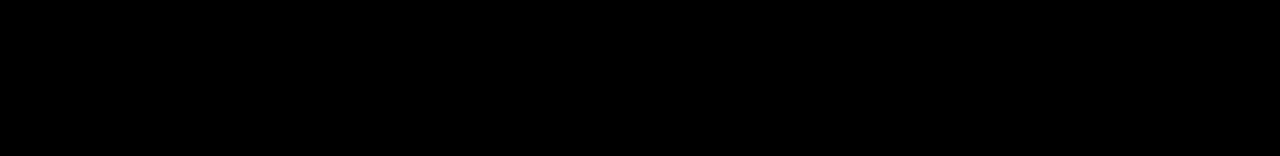
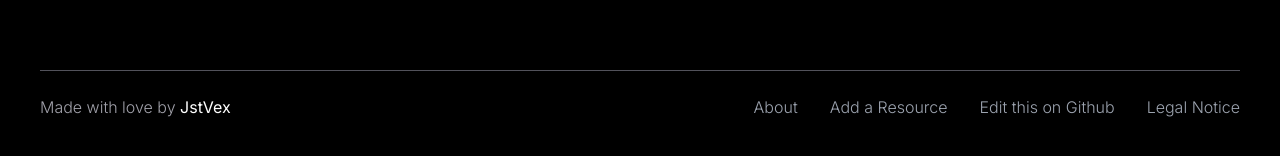
Before and after one commit to JstVex/curations, a Next.js app: page /design in a window 1280 px wide. Shown: the part 446-602 px from the top of the page. Built offline with nearby package versions, Linux system fonts and the light colour scheme; no server answers.

Commit message:
Implement Footer

```diff
--- /dev/null
+++ b/components/footer/index.tsx
@@ -0,0 +1,66 @@
+import Link from "next/link";
+
+interface Link {
+    href: string;
+    label: string;
+}
+
+const links: Link[] = [
+    {
+        href: "/about",
+        label: "About",
+    },
+    {
+        href: "https://",
+        label: "Add a Resource",
+    },
+    {
+        href: "https://github.com/JstVex/curations",
+        label: "Edit this on Github",
+    },
+    {
+        href: "/legal",
+        label: "Legal Notice",
+    },
+];
+
+const Footer = () => {
+    return (
+        <footer className="mt-32 border-t border-zinc-600">
+            <div className="flex flex-col md:flex-row space-y-12 md:space-y-0 items-start justify-between pt-6 pb-8">
+                <div className="text-zinc-400 font-light">
+                    Made with love by {" "}
+                    <a href="https://heinhtetlulu.vercel.app" target="_blank">
+                        <span className="text-white font-normal">
+                            JstVex
+                        </span>
+                    </a>
+                </div>
+                <ul className="font-light grid-cols-1 sm:grid-cols-2 lg:grid-cols-3 grid xl:flex gap-x-8 gap-y-3 text-gray-400 ">
+                    {links.map((link, index) => (
+                        <li
+                            key={index}
+                            className="text-base transition-colors hover:text-white"
+                        >
+                            {index === 2 || index === 3 ? (
+                                <a
+                                    href={link.href}
+                                    target="_blank"
+                                >
+                                    {link.label}
+                                </a>
+                            ) : (
+                                <Link href={link.href}>
+                                    {link.label}
+                                </Link>
+                            )}
+                        </li>
+                    ))}
+                </ul>
+            </div>
+
+        </footer>
+    );
+}
+
+export default Footer;
--- a/components/layout/index.tsx
+++ b/components/layout/index.tsx
@@ -1,3 +1,5 @@
+import Footer from "../footer";
+
 interface MainProps {
     children: React.ReactNode;
 }
@@ -8,6 +10,7 @@ const Main: React.FC<MainProps> = ({ children }) => {
             <main className="flex justify-center px-3 sm:px-4 md:px-6 py-10">
                 <div className="w-full max-w-main grow">
                     {children}
+                    <Footer />
                 </div>
             </main>
         </>
```
